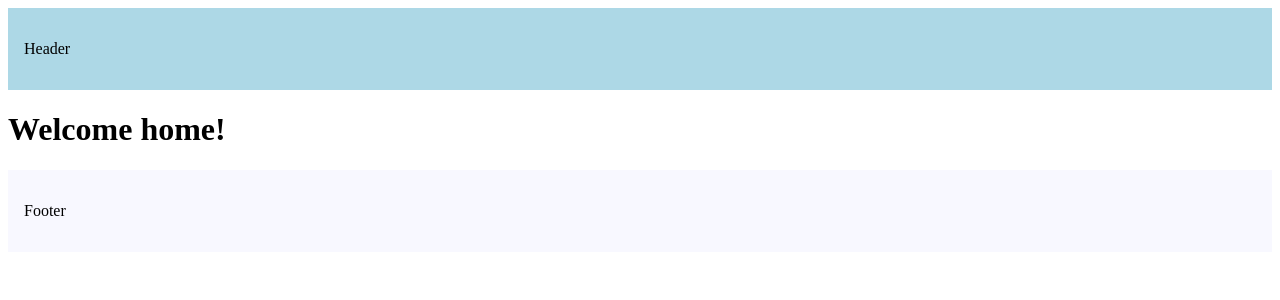
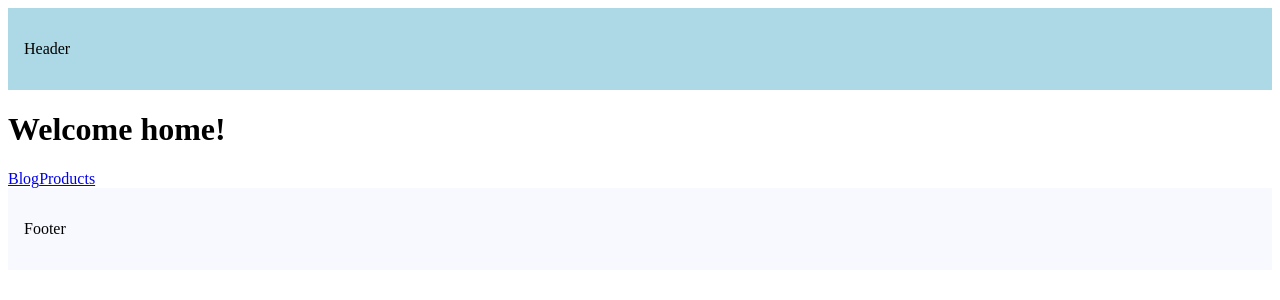
Before and after one commit to dejan966/NextJS_Course, a Next.js app in the folder routing-demo/: page / in a window 1280 px wide. Shown: the top 300 px of the page. Built offline with nearby package versions, Linux system fonts and the light colour scheme.

Commit message:
Link navigation

```diff
--- a/routing-demo/src/app/page.tsx
+++ b/routing-demo/src/app/page.tsx
@@ -1,3 +1,11 @@
+import Link from "next/link";
+
 export default function Home(){
-    return <h1>Welcome home!</h1>;
+    return (
+        <>
+            <h1>Welcome home!</h1>
+            <Link href="/blog">Blog</Link>
+            <Link href="/products">Products</Link>
+        </>
+    );
 }
--- a/routing-demo/src/app/products/page.tsx
+++ b/routing-demo/src/app/products/page.tsx
@@ -1,6 +1,9 @@
+import Link from "next/link";
+
 export default function ProductList(){
     return (
         <>
+            <Link href="/">Home</Link>
             <h1>Product List</h1>
             <h2>Product 1</h2>
             <h2>Product 2</h2>
```
